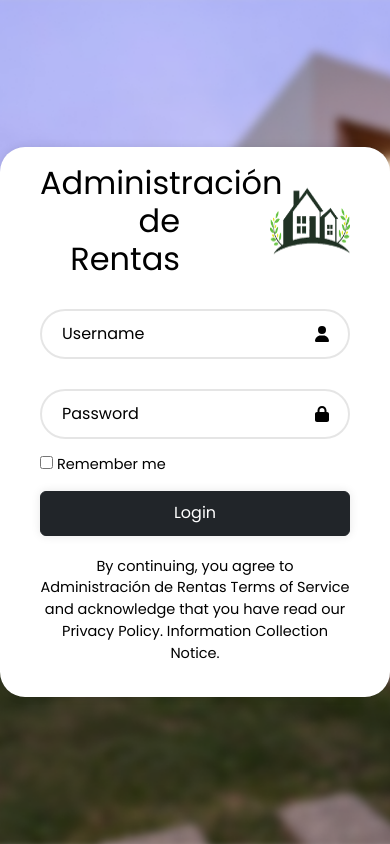
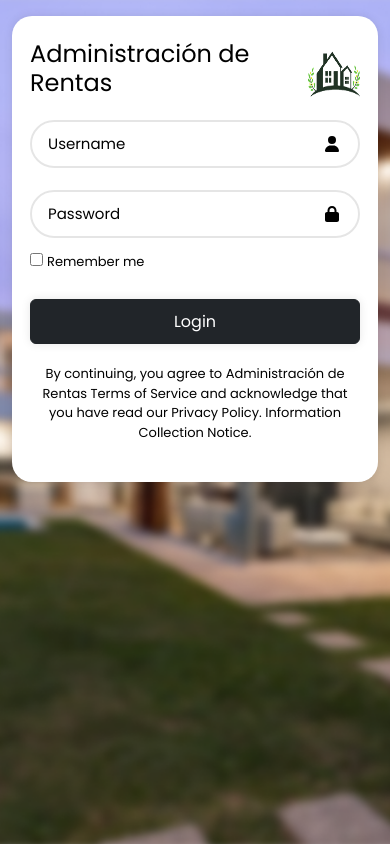
Before and after one commit to codeconct/Sistema-de-Administraci-n-de-Rentas, a React (Create React App) app in the folder frontend/: page / in a window 390 px wide. Built offline with nearby package versions, Linux system fonts and the light colour scheme.

Commit message:
login responsive

```diff
--- a/frontend/src/Components/LoginForm/LoginForm.css
+++ b/frontend/src/Components/LoginForm/LoginForm.css
@@ -1,8 +1,8 @@
 /*Base del Login*/
 .wrapper {
     position: relative;
-    width: 420px;
-    height: 550px;
+    width: min(420px, 100%);
+    min-height: 550px;
     background: rgb(255, 255, 255);
     border-radius: 25px;
     color: black;
@@ -19,6 +19,7 @@
   justify-content: center;
   align-items: center;
   min-height: 100vh;
+  padding: 24px 16px;
   background: url('./../Assets/fondo01.png')
   no-repeat;
   background-size: cover;
@@ -130,7 +131,7 @@ form button{
     box-shadow: 0 0 10px rgba(0, 0, 0, 0.1);
     cursor: pointer;
     font-size: 16px;
-    color: rgb(0, 0, 0);
+    color: rgb(255, 255, 255);
     font-weight: 700;
 }
 
@@ -155,3 +156,71 @@ form .input-fuaq{
     margin: 20px 0 15px;
     color: black;
 }
+
+@media (max-width: 768px) {
+    .login-page {
+        align-items: flex-start;
+        padding: 32px 16px;
+    }
+
+    .wrapper {
+        min-height: auto;
+    }
+
+    .wrapper .form-box {
+        padding: 32px 24px;
+    }
+
+    form h1 {
+        font-size: 28px;
+        background-size: 64px 84px;
+        padding-right: 112px;
+    }
+}
+
+@media (max-width: 480px) {
+    .login-page {
+        padding: 16px 12px;
+    }
+
+    .wrapper {
+        border-radius: 20px;
+        width: 100%;
+    }
+
+    .wrapper .form-box {
+        padding: 24px 18px;
+    }
+
+    form h1 {
+        font-size: 24px;
+        text-align: left;
+        background-size: 52px 68px;
+        background-position: top right;
+        padding-right: 72px;
+        line-height: 1.2;
+    }
+
+    form .input-box {
+        height: 48px;
+        margin: 22px 0;
+    }
+
+    .input-box input {
+        font-size: 15px;
+        padding: 16px 42px 16px 16px;
+    }
+
+    form .remember-forgot {
+        flex-direction: column;
+        gap: 10px;
+        align-items: flex-start;
+        margin: -8px 0 18px;
+    }
+
+    form .input-fuaq,
+    form .register-link,
+    form .remember-forgot {
+        font-size: 13px;
+    }
+}
```
